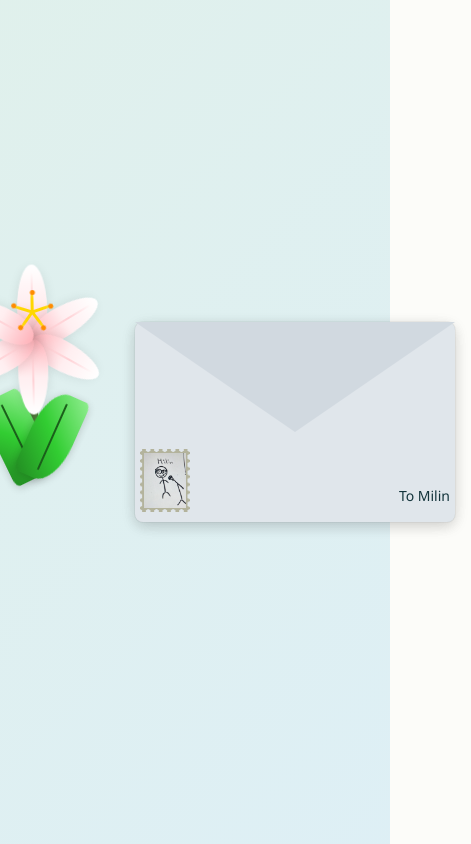
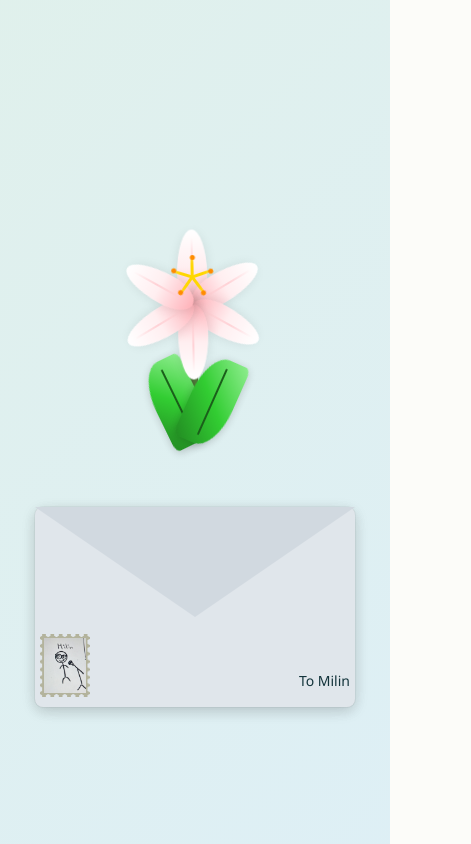
Before and after one commit to alilyforyou/alilyforyou.github.io, a plain HTML site: page postcard2.html in a window 390 px wide. Shown: the whole page, 471 px wide, since content can reach past the window. Drawn offline with Linux system fonts and the light colour scheme.

Commit message:
Responsive for mobile

```diff
--- a/styles/style.css
+++ b/styles/style.css
@@ -1211,3 +1211,38 @@
   /* Optional fixed size example: 80x100 “stamp card” */
   .stamp.fixed { width:80px; }
   .stamp.fixed > img { height:100px; object-fit: cover; }
+
+  /* Make envelope responsive */
+.envelope {
+  width: 90%;
+  max-width: 320px;
+}
+
+/* Ensure images inside scale */
+.envelope img,
+.paper img {
+  max-width: 100%;
+  height: auto;
+}
+
+/* Container responsiveness */
+.container {
+  display: flex;
+  flex-wrap: wrap;
+  justify-content: center;
+  gap: 20px;
+}
+
+/* Mobile layout: stack flower and envelope */
+@media (max-width: 768px) {
+  .container {
+    flex-direction: column;
+    align-items: center;
+  }
+
+  .flower-container {
+    margin-bottom: 50px; /* reduce spacing */
+    width: 80%;
+    max-width: 250px;
+  }
+}
```
Also changed, not shown: index.html (+18 -7 lines).
